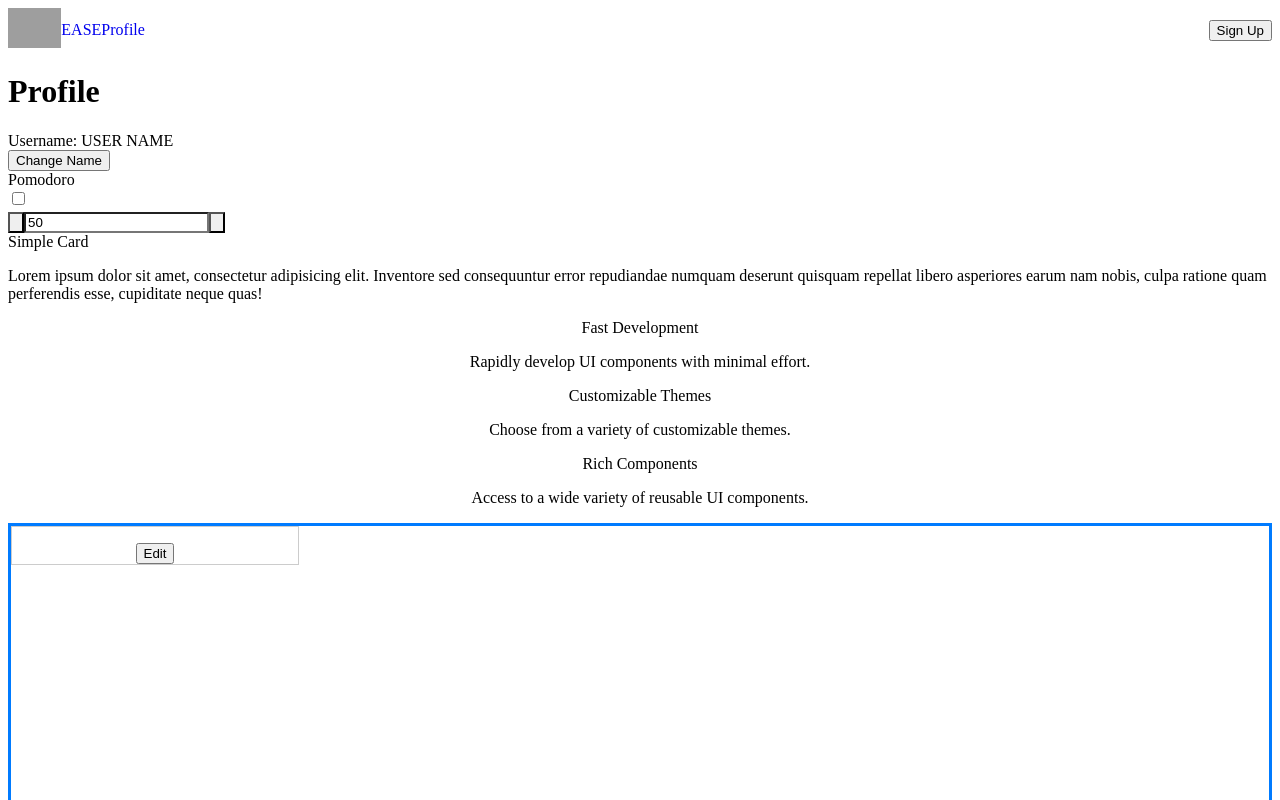
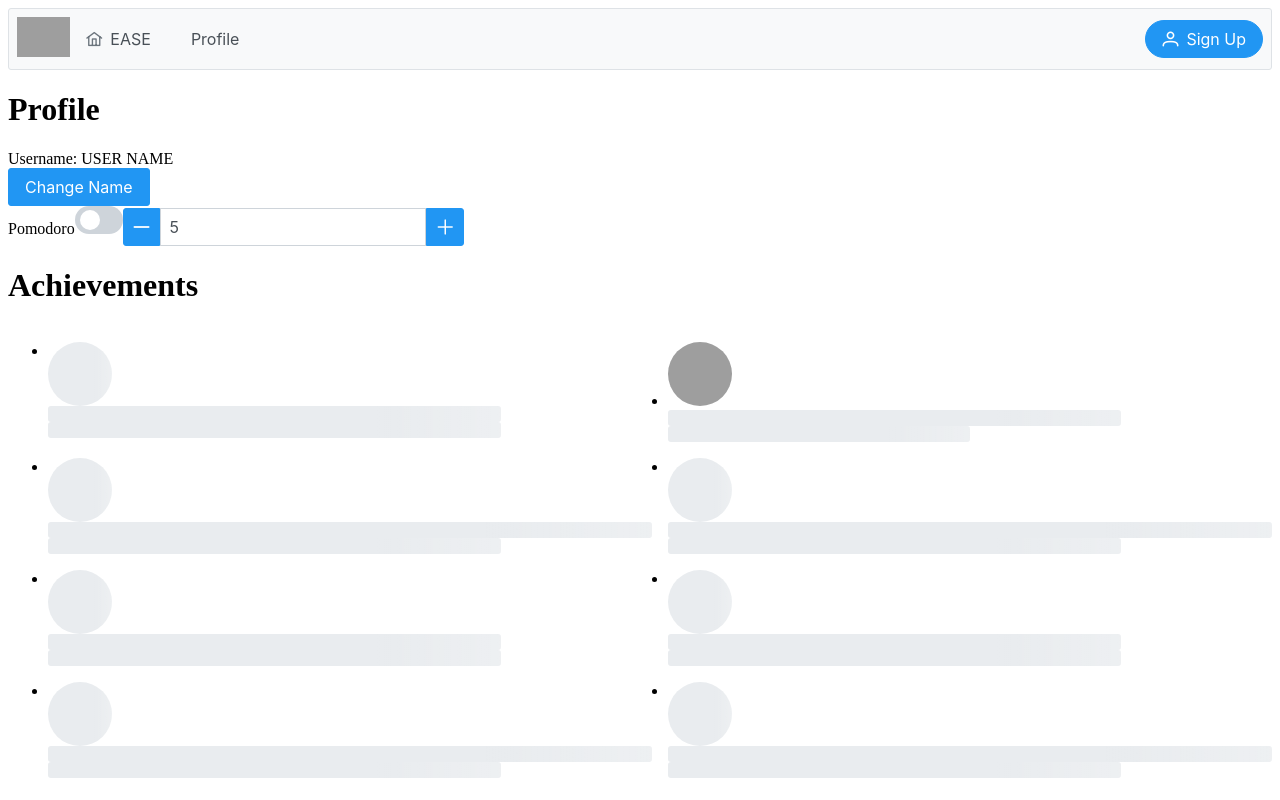
Before and after one commit to MatthewAl2/SASEHACK2024, a React (Create React App) app in the folder frontend/: page / in a window 1280 px wide. Shown: the top 800 px of the page. Built offline with nearby package versions, Linux system fonts and the light colour scheme; grey boxes are pictures that could not be loaded.

Commit message:
Profile day 1

```diff
--- a/frontend/src/App.js
+++ b/frontend/src/App.js
@@ -1,8 +1,15 @@
+import { PrimeReactProvider } from 'primereact/api';
 import Profile from './components/profile';
+import 'primereact/resources/themes/saga-blue/theme.css'; // Choose your desired theme
+import 'primereact/resources/primereact.min.css';
+import 'primeicons/primeicons.css';
+
 
 function App() {
   return (
-        <Profile/>
+    <PrimeReactProvider>
+        <Profile />
+    </PrimeReactProvider>
   );
 }
 
--- a/frontend/src/components/profile.js
+++ b/frontend/src/components/profile.js
@@ -1,10 +1,10 @@
 import React, { useState } from 'react';
 import { Button } from 'primereact/button';
 import { Menubar } from 'primereact/menubar';
-import { Card } from 'primereact/card';
 import { InputSwitch } from 'primereact/inputswitch';
-import AdvancedDemo from './advanceddemo';
 import { InputNumber } from 'primereact/inputnumber';
+import { Skeleton } from 'primereact/skeleton';
+const showerPath = "images\shower.jpg"
 
 
 function Home() {
@@ -17,7 +17,7 @@ function Home() {
     const start = <img alt="logo" src="https://primereact.org/images/logo.png" height="40" />;
     const end = <Button label="Sign Up" icon="pi pi-user" className="p-button-rounded" />;
     const username = "USER NAME"
-    const [pomodoroValue, setValue] = useState(50);
+    const [pomodoroValue, setValue] = useState(5);
     const [pomodoroChecked, setChecked] = useState(false);
 
     return (
@@ -32,46 +32,100 @@ function Home() {
 
             </div>
             <div className="Pomodoro">
-                <header> Pomodoro </header>
+                Pomodoro
                 <InputSwitch checked={pomodoroChecked} onChange={(e) => setChecked(e.value)} />
                 <InputNumber value={pomodoroValue} onValueChange={(e) => setValue(e.value)} showButtons buttonLayout="horizontal"
                 incrementButtonIcon="pi pi-plus" decrementButtonIcon="pi pi-minus" step={1} min={0} max={60} />
             </div>
 
-            {/* Cards Section */}
-            <div className="p-grid p-mt-5 p-px-4">
-                {/* Simple Card */}
-                <div className="p-col-12 p-md-4">
-                    <Card title="Simple Card">
-                        <p className="m-0">
-                            Lorem ipsum dolor sit amet, consectetur adipisicing elit. Inventore sed consequuntur error repudiandae
-                            numquam deserunt quisquam repellat libero asperiores earum nam nobis, culpa ratione quam perferendis esse, cupiditate neque quas!
-                        </p>
-                    </Card>
-                </div>
 
-                {/* Additional Cards (if needed) */}
-                <div className="p-col-12 p-md-4">
-                    <Card title="Fast Development" style={{ textAlign: 'center' }}>
-                        <p>Rapidly develop UI components with minimal effort.</p>
-                    </Card>
-                </div>
-                <div className="p-col-12 p-md-4">
-                    <Card title="Customizable Themes" style={{ textAlign: 'center' }}>
-                        <p>Choose from a variety of customizable themes.</p>
-                    </Card>
-                </div>
-                <div className="p-col-12 p-md-4">
-                    <Card title="Rich Components" style={{ textAlign: 'center' }}>
-                        <p>Access to a wide variety of reusable UI components.</p>
-                    </Card>
-                </div>
+            <h1>Achievements</h1>
+            <div className="border-round border-1 surface-border p-4" style = {{
+                maxHeight: '500px',
+                overflowY: 'auto',
+            }}>
+                <ul className="m-0 p-0 list-none" style={{
+                    display: 'grid',
+                    gridTemplateColumns: 'repeat(2, 1fr)',  /* Two equal columns */
+                    gap: '1rem'  /* Space between items */
+                }}>
+                    <li className="mb-3">
+                    <div className="flex">
+                            <Skeleton shape="circle" size="4rem" className="mr-2"></Skeleton>
+                            <div style={{ flex: '1' }}>
+                                <Skeleton width="75%" className="mb-2"></Skeleton>
+                                <Skeleton width="75%"></Skeleton>
+                            </div>
+                        </div>
+                    </li>
+                    <li className="mb-3">
+                        <div className="flex">
+                            <img src="https://primereact.org/images/logo.png" className="mr-2" style={{width: '4rem', height: '4rem', borderRadius: '50%'}}/>
+                            <div style={{ flex: '1' }}>
+                                <Skeleton width="75%" className="mb-2"></Skeleton>
+                                <Skeleton width="50%"></Skeleton>
+                            </div>
+                        </div>
+                    </li>
+                    <li className="mb-3">
+                        <div className="flex">
+                            <Skeleton shape="circle" size="4rem" className="mr-2"></Skeleton>
+                            <div style={{ flex: '1' }}>
+                                <Skeleton width="100%" className="mb-2"></Skeleton>
+                                <Skeleton width="75%"></Skeleton>
+                            </div>
+                        </div>
+                    </li>
+                    <li>
+                        <div className="flex">
+                            <Skeleton shape="circle" size="4rem" className="mr-2"></Skeleton>
+                            <div style={{ flex: '1' }}>
+                                <Skeleton width="100%" className="mb-2"></Skeleton>
+                                <Skeleton width="75%"></Skeleton>
+                            </div>
+                        </div>
+                    </li>
+                    <li className="mb-3">
+                    <div className="flex">
+                            <Skeleton shape="circle" size="4rem" className="mr-2"></Skeleton>
+                            <div style={{ flex: '1' }}>
+                                <Skeleton width="75%" className="mb-2"></Skeleton>
+                                <Skeleton width="75%"></Skeleton>
+                            </div>
+                        </div>
+                    </li>
+                    <li className="mb-3">
+                        <div className="flex">
+                            <Skeleton shape="circle" size="4rem" className="mr-2"></Skeleton>
+                            <div style={{ flex: '1' }}>
+                                <Skeleton width="75%" className="mb-2"></Skeleton>
+                                <Skeleton width="75%"></Skeleton>
+                            </div>
+                        </div>
+                    </li>
+                    <li className="mb-3">
+                        <div className="flex">
+                            <Skeleton shape="circle" size="4rem" className="mr-2"></Skeleton>
+                            <div style={{ flex: '1' }}>
+                                <Skeleton width="100%" className="mb-2"></Skeleton>
+                                <Skeleton width="75%"></Skeleton>
+                            </div>
+                        </div>
+                    </li>
+                    <li>
+                        <div className="flex">
+                            <Skeleton shape="circle" size="4rem" className="mr-2"></Skeleton>
+                            <div style={{ flex: '1' }}>
+                                <Skeleton width="100%" className="mb-2"></Skeleton>
+                                <Skeleton width="75%"></Skeleton>
+                            </div>
+                        </div>
+                    </li>
+                </ul>
+            </div>
 
-                {/* Advanced Card Demo */}
-                <div className="p-col-12 p-md-4">
-                    <AdvancedDemo />  {/* Add the AdvancedDemo component here */}
-                </div>
-            </div>
+
+
 
             {/* Footer */}
             <footer className="footer">
--- a/package.json
+++ b/package.json
@@ -7,6 +7,7 @@
     "primeicons": "^7.0.0",
     "primereact": "^10.8.3",
     "react-scripts": "^5.0.1",
+    "start": "^5.1.0",
     "web-vitals": "^4.2.3"
   }
 }
```
Also changed, not shown: 1 other file (tests, documents, lock files or other folders).
